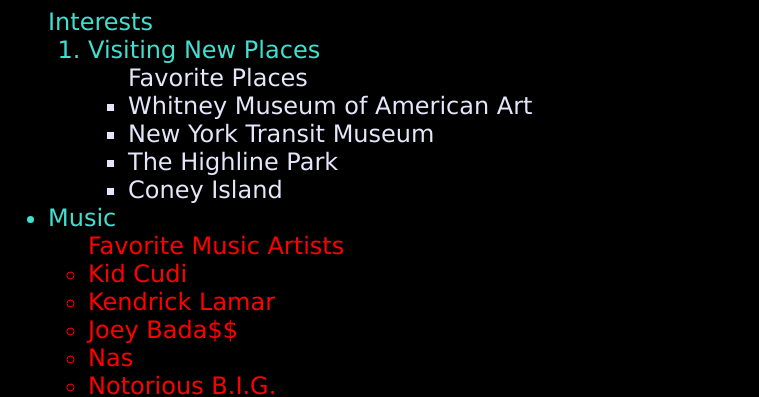
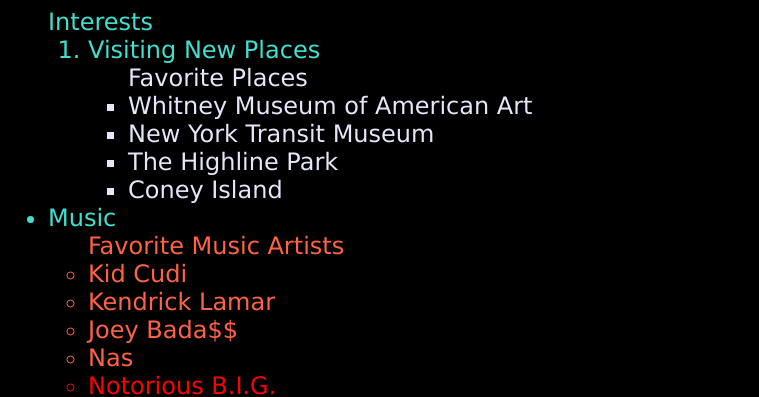
Before and after one commit to ChelseaEM15/ChelseaEM15.github.io, a plain HTML site: page index.html in a window 1280 px wide. Shown: the part 409-806 px from the top of the page, without its empty margins (0-759 px from the left). Drawn offline with Linux system fonts and the light colour scheme.

Commit message:
Update index.html

```diff
--- a/index.html
+++ b/index.html
@@ -20,11 +20,11 @@
        </ul>
        </ol>
     <li style="font-family:Verdana; font-size:24px; color:Turquoise"> Music
-        <ul style="font-family:Verdana; font-size:24px; color:Red"> Favorite Music Artists
-       <li style="font-family:Verdana; font-size:24px; color:Red"> Kid Cudi </li>
-       <li style="font-family:Verdana; font-size:24px; color:Red"> Kendrick Lamar </li>
-       <li style="font-family:Verdana; font-size:24px; color:Red"> Joey Bada$$ </li>
-       <li style="font-family:Verdana; font-size:24px; color:Red"> Nas </li>
+        <ul style="font-family:Verdana; font-size:24px; color:Tomato"> Favorite Music Artists
+       <li style="font-family:Verdana; font-size:24px; color:Tomato"> Kid Cudi </li>
+       <li style="font-family:Verdana; font-size:24px; color:Tomato"> Kendrick Lamar </li>
+       <li style="font-family:Verdana; font-size:24px; color:Tomato"> Joey Bada$$ </li>
+       <li style="font-family:Verdana; font-size:24px; color:Tomato"> Nas </li>
        <li style="font-family:Verdana; font-size:24px; color:Red"> Notorious B.I.G.</li>
     </ul>
        </li>
```
